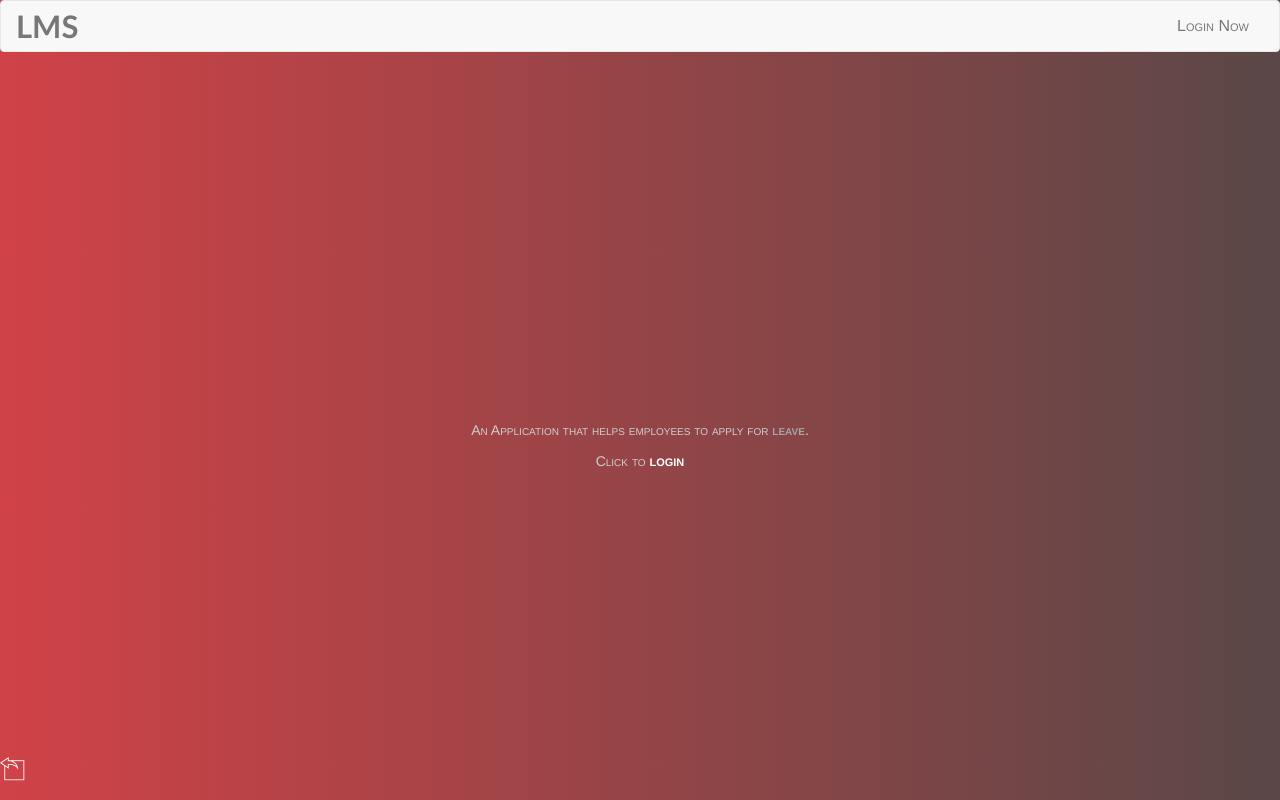
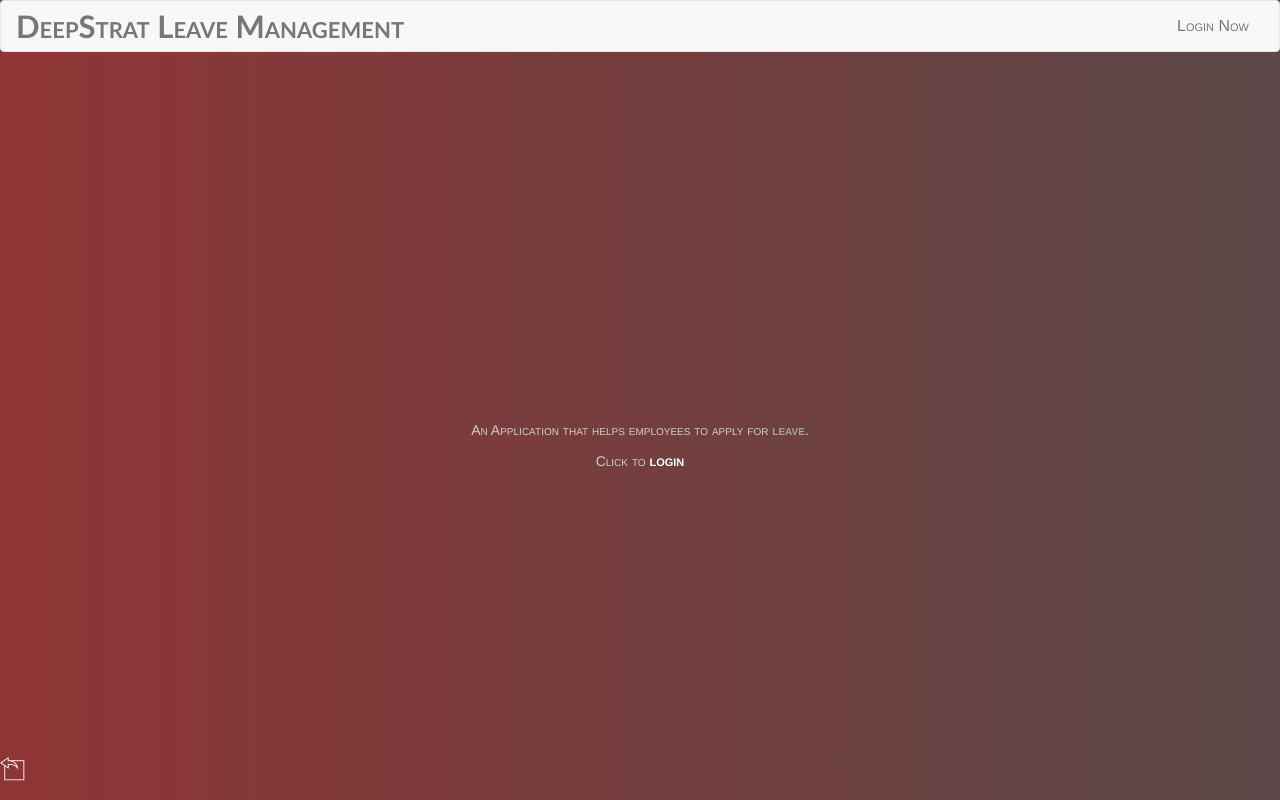
Before and after one commit to UtkarshV09/DeepStrat-LMS, a Django app: page / in a window 1280 px wide. Run offline with Django 3.2, Linux system fonts and the light colour scheme; a user stored in the database is signed in; some libraries are stand-ins or nearby versions; some web fonts are replaced.

Commit message:
templates change

```diff
--- a/LeaveMgmt-Django/src/templates/index.html
+++ b/LeaveMgmt-Django/src/templates/index.html
@@ -32,11 +32,11 @@
   <style type="text/css">
     body {
       position: relative;
-      background: #5a4747;
+      background: #3a2d86;
       /* fallback for old browsers */
-      background: -webkit-linear-gradient(to right, #d04247, #5a4747);
+      background: -webkit-linear-gradient(to right, #8f3535, #5a4747);
       /* Chrome 10-25, Safari 5.1-6 */
-      background: linear-gradient(to right, #d04247, #5a4747);
+      background: linear-gradient(to right, #8f3535, #5a4747);
       /* W3C, IE 10+/ Edge, Firefox 16+, Chrome 26+, Opera 12+, Safari 7+ */
 
     }
@@ -133,7 +133,8 @@
             <span class="icon-bar"></span>
           </button>
           {% if request.user.is_authenticated %}
-          <a class="navbar-brand" href="{% url 'dashboard:dashboard' %}">LMS<span class="sub-title"></span></a>
+          <a class="navbar-brand" href="{% url 'dashboard:dashboard' %}">DeepStrat Leave Management<span
+              class="sub-title"></span></a>
           {% else %}
           <a class="navbar-brand" href="/">DeepStrat Leave Management</a>
           {% endif %}
```
Also changed, not shown: LeaveMgmt-Django/src/db.sqlite3.
